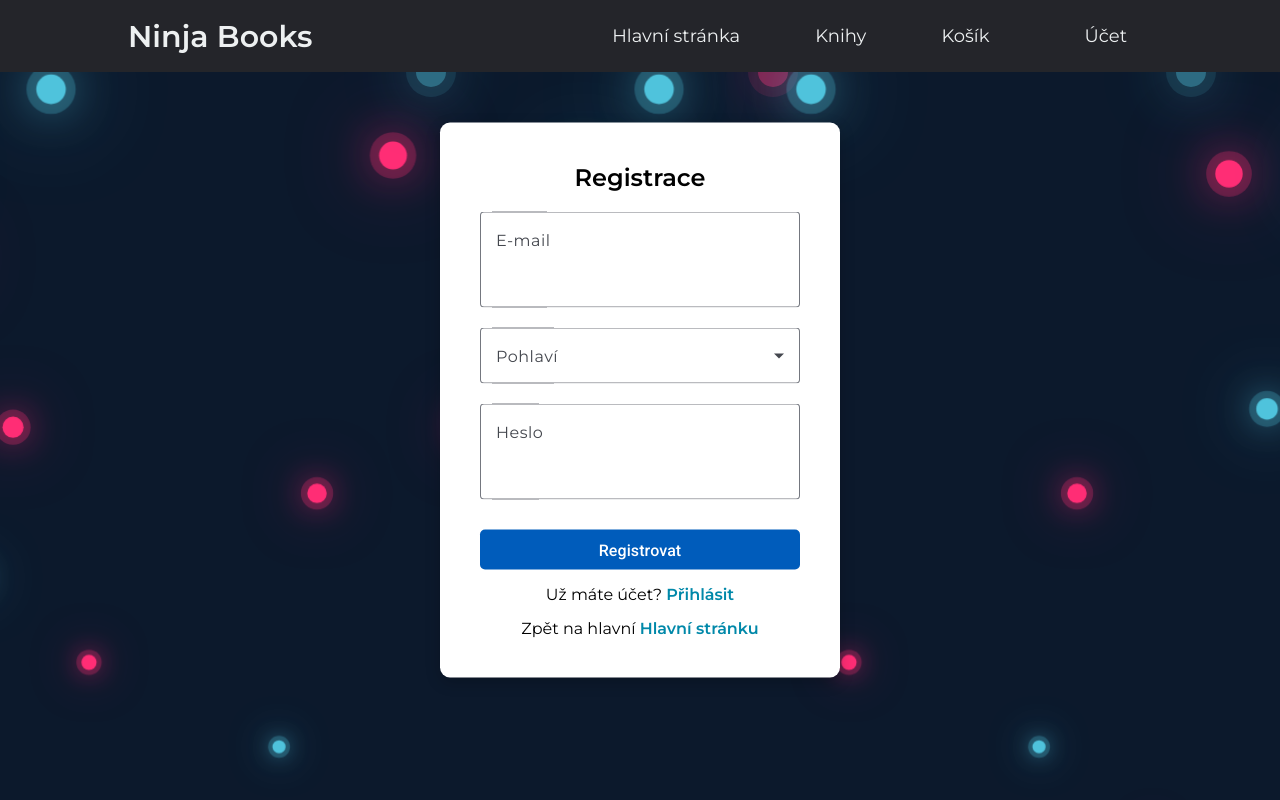
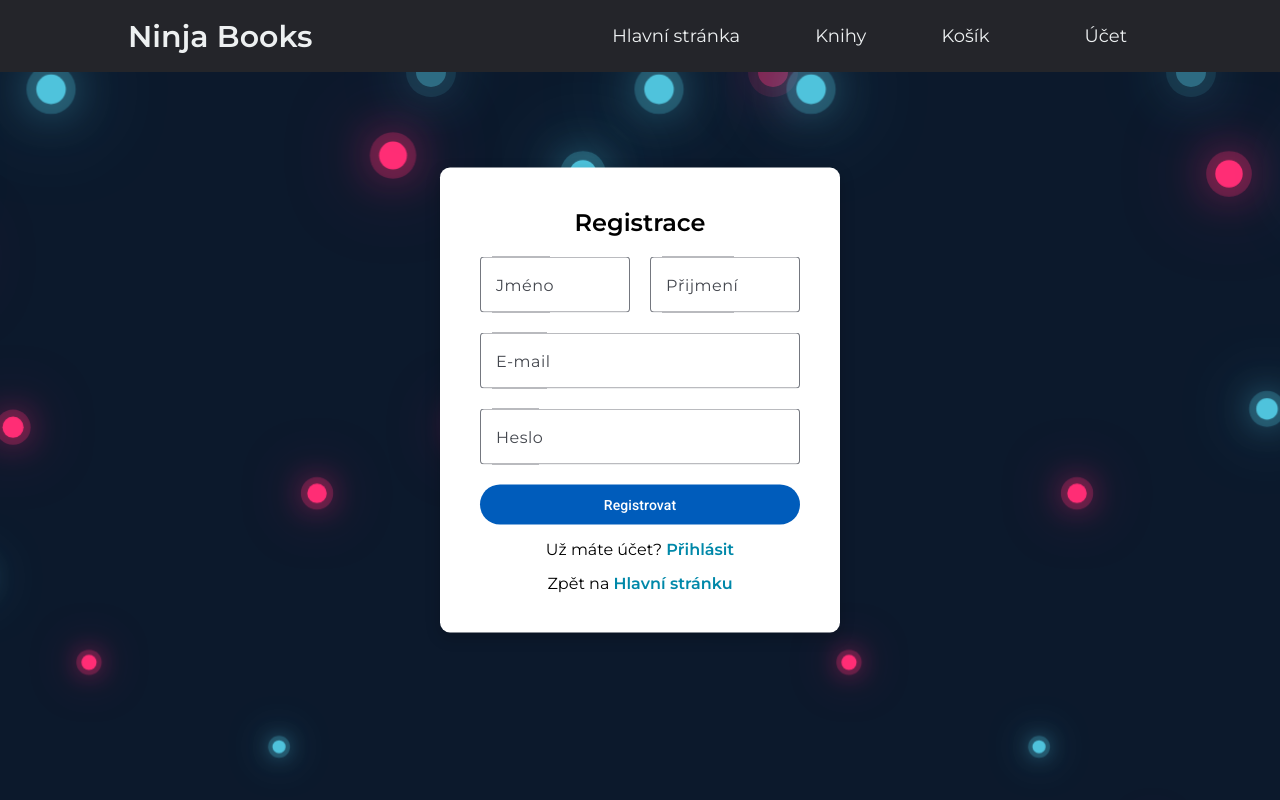
Before and after one commit to jsfraz/tnpw2, an Angular app: page /login in a window 1280 px wide. Both pictures are taken after a click on the link "Registrovat". Built offline with nearby package versions, Linux system fonts and the light colour scheme.

Commit message:
Doupravení login okna

```diff
--- a/src/login/login.component.css
+++ b/src/login/login.component.css
@@ -45,14 +45,20 @@ form {
     text-align: center;
 }
 
-input {
+.jmeno {
+    display: flex;
+    flex-direction: row;
+    gap: 20px;
+}
+
+/*input {
     margin: 10px 0;
     padding: 10px;
     border: 1px solid #ccc;
     border-radius: 5px;
-}
+}*/
 
-button {
+/*button {
     background-color: #0088a9;
     color: white;
     padding: 10px;
@@ -61,7 +67,7 @@ button {
     cursor: pointer;
     margin-top: 10px;
     font-size: 16px;
-}
+}*/
 
 p {
     margin-top: 15px;
@@ -100,24 +106,24 @@ a {
     0 0 100px #ff2d75;
 }
 
-.form-input {
+/*.form-input {
     display: flex;
     flex-direction: column;
     align-items: flex-start;
-}
+}*/
 
 /* Vzhled inputů */
-.field-input {
+/*.field-input {
     width: 100%;
     height: 70px;
-}
+}*/
 
-.button-input {
+/*.button-input {
     width: 100%;
     height: 20%;
     padding: 10px;
     font-size: 16px;
-}
+}*/
 
 @keyframes animate {
     0% {
--- a/src/login/login.component.html
+++ b/src/login/login.component.html
@@ -66,21 +66,24 @@
               <button mat-flat-button (click)="prihlasit()">Přihlásit</button>
         </form>
         <p>Nemáte účet? <a (click)="zmenitForm()">Registrovat</a></p>
-        <p>Zpět na hlavní <a routerLink="/home">Hlavní stránku</a></p>
+        <p>Zpět na <a routerLink="/home">Hlavní stránku</a></p>
         } @else {
             <form>
+              <div class="jmeno">
                 <mat-form-field appearance="outline">
-                    <mat-label>E-mail</mat-label>
+                  <mat-label>Jméno</mat-label>
                   <input matInput placeholder="Zadejte e-mail">
                 </mat-form-field>
 
                 <mat-form-field appearance="outline">
-                    <mat-label>Pohlaví</mat-label>
-                    <mat-select>
-                      @for (gender of genders; track gender) {
-                        <mat-option [value]="gender.value">{{gender.viewValue}}</mat-option>
-                      }
-                    </mat-select>
+                  <mat-label>Přijmení</mat-label>
+                  <input matInput placeholder="Zadejte e-mail">
+                </mat-form-field>
+              </div>
+
+              <mat-form-field appearance="outline">
+                <mat-label>E-mail</mat-label>
+                <input matInput placeholder="Zadejte e-mail">
               </mat-form-field>
 
               <mat-form-field appearance="outline">
@@ -91,7 +94,7 @@
               <button mat-flat-button (click)="registrovat()">Registrovat</button>
             </form>
             <p id="toggleText">Už máte účet? <a (click)="zmenitForm()">Přihlásit</a></p>
-            <p id="toggleText">Zpět na hlavní <a routerLink="/app">Hlavní stránku</a></p>
+            <p id="toggleText">Zpět na <a routerLink="/app">Hlavní stránku</a></p>
         }
 
     </div>
```
Also changed, not shown: src/login/login.component.ts (line endings or trailing spaces). Lines whose indentation alone changed are shown as unchanged.
